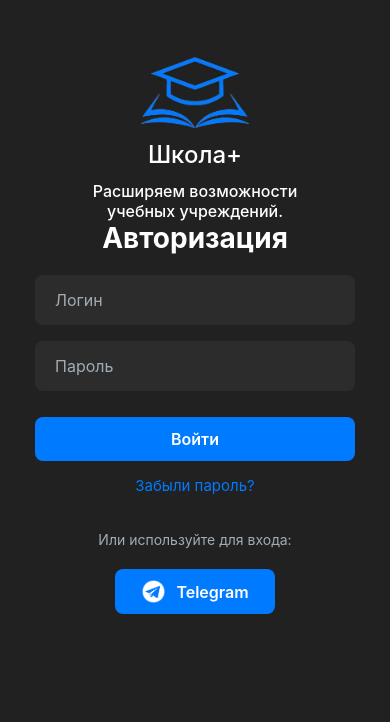
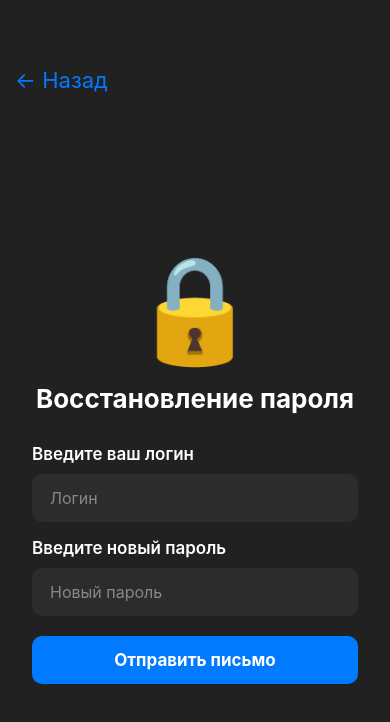
Before and after one commit to YoureWelcome4321/School-Hub, a React Native app: screen /ForgotPassword in a window 390 px wide. Shown: the top 722 px of the page. Built offline with nearby package versions, Linux system fonts and the light colour scheme.

Commit message:
добавление вкладки забыли пароль, легкий редизайн карочки клуба (кнопка тг)

```diff
--- a/components/Clubs.js
+++ b/components/Clubs.js
@@ -307,7 +307,7 @@ export function Clubs() {
         <View style={styles.tabs}>
           <TouchableOpacity
             style={[styles.tab, activeTab === "all" && styles.activeTab]}
-            onPress={() => setActiveTab("all")}
+            onPress={() => {setSelectedClub(null), fetchClubs() ,setActiveTab("all")}}
           >
             <Text
               style={[
@@ -320,7 +320,7 @@ export function Clubs() {
           </TouchableOpacity>
           <TouchableOpacity
             style={[styles.tab, activeTab === "my" && styles.activeTab]}
-            onPress={() => setActiveTab("my")}
+            onPress={() => {setSelectedClub(null), fetchClubs() ,setActiveTab("my")}}
           >
             <Text
               style={[
@@ -333,7 +333,7 @@ export function Clubs() {
           </TouchableOpacity>
           <TouchableOpacity
             style={[styles.tab, activeTab === "top" && styles.activeTab]}
-            onPress={() => setActiveTab("top")}
+            onPress={() => {setSelectedClub(null), fetchClubs() ,setActiveTab("top")}}
           >
             <Text
               style={[
@@ -451,15 +451,12 @@ export function Clubs() {
             {selectedClub.participant && (
               <>
                 <View style = {styles.ParticipantContainer}>
-                  <Text style={styles.participant}>
-                    Присоединяйся к клубу в телеграм:
-                  </Text>
                   <TouchableOpacity
                     onPress={() => Linking.openURL(selectedClub.telegram_url)}
                     style={styles.joinTgClub}
                   >
                     <Text style={styles.joinTgClubText}>
-                      {selectedClub.telegram_url}
+                      Присоединяйся к клубу в телеграм
                     </Text>
                   </TouchableOpacity>
                 </View>
@@ -816,8 +813,16 @@ const styles = StyleSheet.create({
     lineHeight: 20,
   },
 
+  joinTgClub:{
+    backgroundColor: "#007AFF",
+    padding: 12,
+    borderRadius: 10,
+    alignItems: "center",
+    marginTop: 2,
+  },
+
   joinTgClubText:{
-    color: "#007AFF",
+    color: "#fff",
     fontSize: 19,
     lineHeight: 28,
   },
--- /dev/null
+++ b/components/ForgotPassword.js
@@ -0,0 +1,157 @@
+import { StatusBar } from "expo-status-bar";
+import React, { useState } from "react";
+import {
+  View,
+  StyleSheet,
+  Text,
+  TextInput,
+  TouchableOpacity,
+  Keyboard,
+  TouchableWithoutFeedback,
+} from "react-native";
+import { useNavigation } from "@react-navigation/native";
+import axios from "axios";
+import AsyncStorage from "@react-native-async-storage/async-storage";
+
+export default function ForgotPassword() {
+  const navigate = useNavigation();
+  const [login, setLogin] = useState("");
+  const [password, setPassword] = useState("");
+  const [sent, setSent] = useState(false);
+
+  const handleSend = async () => {
+    try {
+      const token = await AsyncStorage.getItem("token");
+      const response = await axios.post(
+        "https://api.school-hub.ru/auth/forgot_password",
+        {
+          identifier: login,
+          new_password: password,
+        }
+      );
+      setSent(true);
+    } catch (error) {
+      console.log(error);
+    }
+  };
+
+  return (
+    <TouchableWithoutFeedback onPress={Keyboard.dismiss}>
+      <View style={{ flex: 1, backgroundColor: "#212121" }}>
+        <View style={{ alignSelf: "flex-start" }}>
+          <TouchableOpacity onPress={() => navigate.navigate("LogIn")}>
+            <Text style={styles.backText}>← Назад</Text>
+          </TouchableOpacity>
+        </View>
+        <View style={styles.container}>
+          <StatusBar style="auto" />
+          <Text style={styles.titleEmoji}>🔒</Text>
+          <Text style={styles.title}>Восстановление пароля</Text>
+          {!sent ? (
+            <>
+              <Text style={styles.label}>Введите ваш логин</Text>
+              <TextInput
+                style={styles.input}
+                placeholder="Логин"
+                placeholderTextColor="#888"
+                value={login}
+                onChangeText={setLogin}
+                autoCapitalize="none"
+              />
+              <Text style={styles.label}>Введите новый пароль</Text>
+              <TextInput
+                style={styles.input}
+                placeholder="Новый пароль"
+                placeholderTextColor="#888"
+                value={password}
+                onChangeText={setPassword}
+                autoCapitalize="none"
+              />
+              <TouchableOpacity style={styles.button} onPress={handleSend}>
+                <Text style={styles.buttonText}>Отправить письмо</Text>
+              </TouchableOpacity>
+            </>
+          ) : (
+            <>
+              <Text style={styles.infoText}>
+                Письмо успешно отправлено на вашу почту!
+              </Text>
+            </>
+          )}
+        </View>
+      </View>
+    </TouchableWithoutFeedback>
+  );
+}
+
+const styles = StyleSheet.create({
+  container: {
+    flex: 1,
+    backgroundColor: "#212121",
+    justifyContent: "center",
+    alignItems: "center",
+    padding: 32,
+  },
+  backText: {
+    color: "#007AFF",
+    fontSize: 22,
+    marginTop: 67,
+    marginLeft: 15,
+  },
+  titleEmoji: {
+    fontSize: 104,
+    fontWeight: "700",
+    color: "#fff",
+    marginBottom: 12,
+    textAlign: "center",
+  },
+  title: {
+    fontSize: 26,
+    fontWeight: "700",
+    color: "#fff",
+    marginBottom: 24,
+    textAlign: "center",
+  },
+  label: {
+    color: "#fff",
+    fontSize: 17,
+    fontWeight: "600",
+    alignSelf: "flex-start",
+    marginBottom: 10,
+    marginTop: 6,
+    width: "100%",
+  },
+  input: {
+    width: "100%",
+    height: 48,
+    backgroundColor: "#2c2c2c",
+    borderRadius: 10,
+    paddingHorizontal: 16,
+    fontSize: 16,
+    color: "#fff",
+    borderWidth: 2,
+    borderColor: "#2c2c2c",
+    marginBottom: 10,
+  },
+  button: {
+    width: "100%",
+    backgroundColor: "#007AFF",
+    paddingVertical: 14,
+    borderRadius: 10,
+    alignItems: "center",
+    marginTop: 10,
+    marginBottom: 10,
+  },
+  buttonText: {
+    color: "#fff",
+    fontSize: 17,
+    fontWeight: "700",
+  },
+  infoText: {
+    color: "#2ecc71",
+    fontSize: 19,
+    textAlign: "center",
+    marginBottom: 24,
+    fontWeight: "600",
+  },
+});
--- a/components/LogIn.js
+++ b/components/LogIn.js
@@ -137,6 +137,7 @@ export default function LogIn() {
     }
   };
 
+
   useEffect(() => {
     const checkToken = async () => {
       const token = await AsyncStorage.getItem("token");
@@ -196,7 +197,7 @@ export default function LogIn() {
             </TouchableOpacity>
 
             {/* Восстановление пароля */}
-            <TouchableOpacity style={styles.forgotPassword}>
+            <TouchableOpacity onPress={() => navigation.navigate("ForgotPassword")} style={styles.forgotPassword}>
               <Text style={styles.forgotPasswordText}>Забыли пароль?</Text>
             </TouchableOpacity>
 
--- a/navigate.js
+++ b/navigate.js
@@ -1,6 +1,7 @@
 import React from "react";
 import LogIn from "./components/LogIn";
 import Main from "./components/Main";
+import ForgotPassword from "./components/ForgotPassword";
 import { NavigationContainer } from "@react-navigation/native";
 import { createStackNavigator } from "@react-navigation/stack";
 import Toast from 'react-native-toast-message';
@@ -21,6 +22,11 @@ export default function Navigate() {
                 component={Main}
                 options={{ headerShown: false }}
             />
+            <Stack.Screen
+                name="ForgotPassword"
+                component={ForgotPassword}
+                options={{ headerShown: false }}
+            />
         </Stack.Navigator>
         <Toast />
     </NavigationContainer>
```
